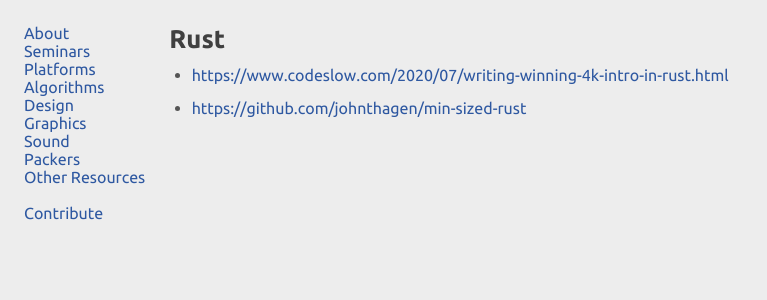
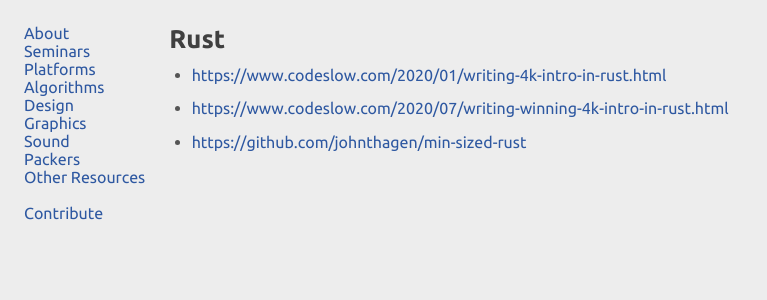
Before and after one commit to in4k/in4k.github.io, a Jekyll site: the page built from wiki/rust.markdown, in a window 1280 px wide. Shown: the top 300 px of the page, without its empty margins (0-767 px from the left). Built offline with Jekyll 4.4.1, drawn with Linux system fonts in a browser that asks for light colours; some of the changed lines change nothing that is shown.

Commit message:
Update rust.markdown

```diff
--- a/wiki/rust.markdown
+++ b/wiki/rust.markdown
@@ -3,6 +3,8 @@
 layout: "wiki-page"
 ---
 
+* [https://www.codeslow.com/2020/01/writing-4k-intro-in-rust.html](https://www.codeslow.com/2020/01/writing-4k-intro-in-rust.html)
+
 * [https://www.codeslow.com/2020/07/writing-winning-4k-intro-in-rust.html](https://www.codeslow.com/2020/07/writing-winning-4k-intro-in-rust.html)
 
 * [https://github.com/johnthagen/min-sized-rust](https://github.com/johnthagen/min-sized-rust)
```
